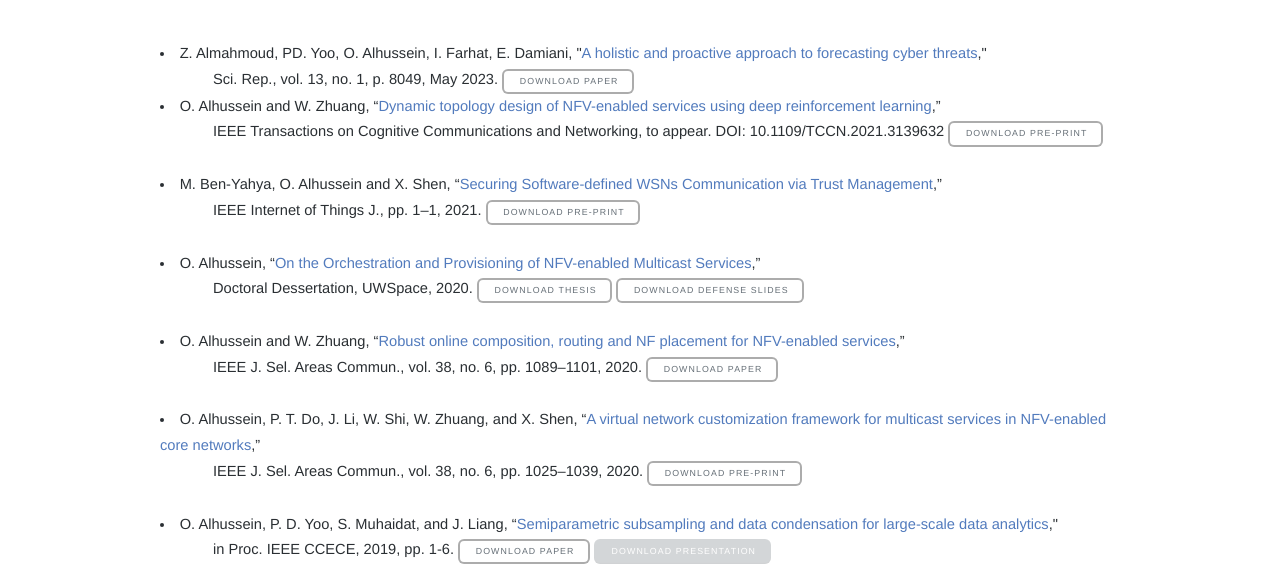
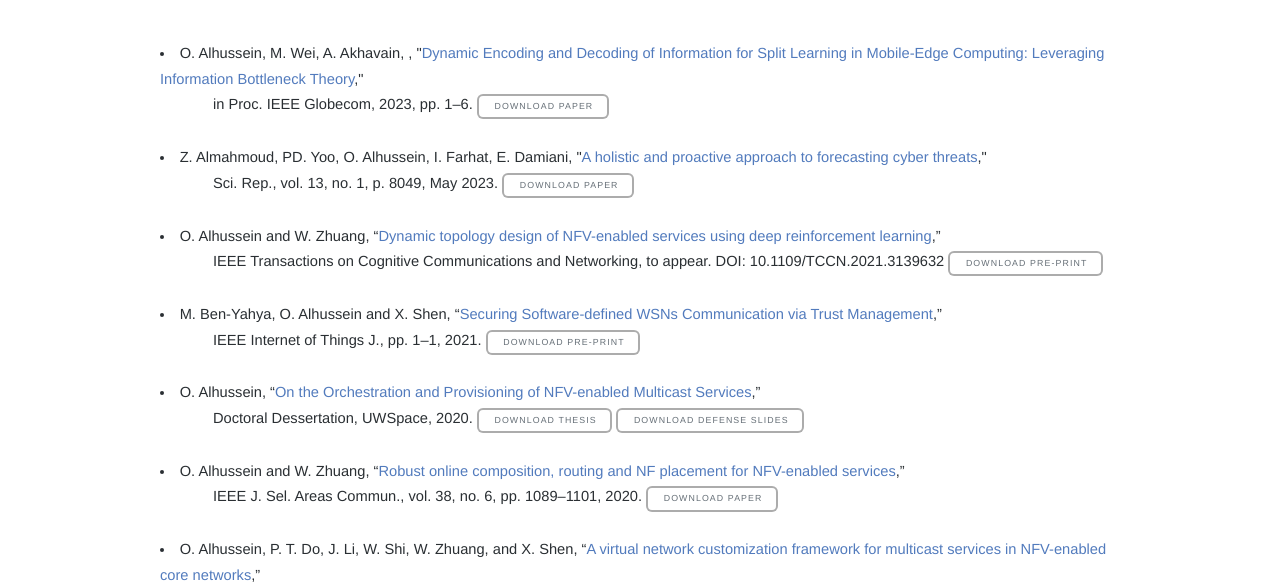
Before and after one commit to OmarSababha/omaralhussein, a plain HTML site: page publications.html in a window 1280 px wide. Shown: the part 136-723 px from the top of the page. Drawn offline with Linux system fonts and the light colour scheme.

Commit message:
added paper
added paper

```diff
--- a/publications.html
+++ b/publications.html
@@ -71,9 +71,15 @@
 					<!-- <h2>Publications</h2> -->
 
 
+					<li> O. Alhussein, M. Wei, A. Akhavain,  , "<font color=#527bbd>Dynamic Encoding and Decoding of Information for Split Learning in Mobile-Edge Computing: Leveraging Information Bottleneck Theory</font>,"<br>&nbsp;&nbsp;&nbsp;&nbsp;&nbsp;&nbsp;&nbsp;&nbsp;&nbsp;&nbsp;&nbsp;&nbsp; in Proc. IEEE Globecom, 2023, pp. 1–6. <a href="files/publications/2023_paper_globecom_camera_v2.pdf" class="button alt smaller">Download paper</a>
+ 					<br><br>
+ 					</li>
+
+
 					<li> Z. Almahmoud, PD. Yoo, O. Alhussein, I. Farhat, E. Damiani, "<font color=#527bbd>A holistic and proactive approach to forecasting cyber threats</font>,"<br>&nbsp;&nbsp;&nbsp;&nbsp;&nbsp;&nbsp;&nbsp;&nbsp;&nbsp;&nbsp;&nbsp;&nbsp;
  Sci. Rep., vol. 13, no. 1, p. 8049, May 2023. <a href="files/publications/sci_reports_nat_2023_zaid.pdf" class="button alt smaller">Download paper</a>
-
+ 					<br><br>
+ 					</li>
 
 					<li>
 					O. Alhussein and W. Zhuang, “<font color=#527bbd>Dynamic topology design of NFV-enabled services using deep reinforcement learning</font>,”<br>&nbsp;&nbsp;&nbsp;&nbsp;&nbsp;&nbsp;&nbsp;&nbsp;&nbsp;&nbsp;&nbsp;&nbsp;
```
Also changed, not shown: 1 other file.
